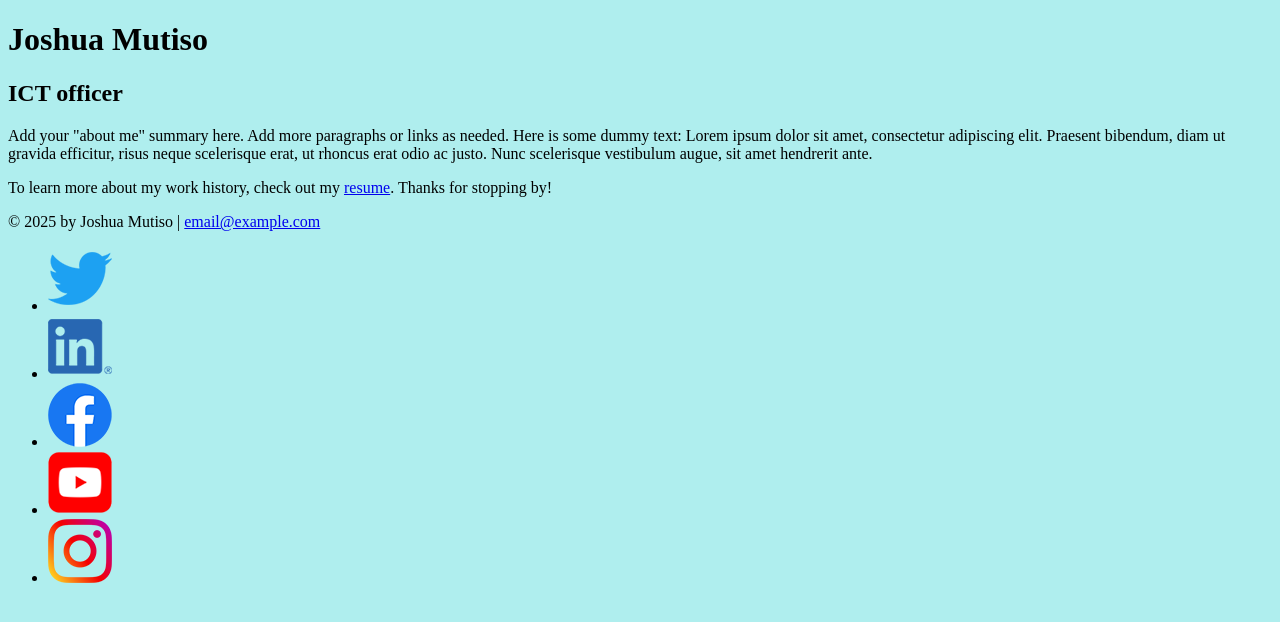
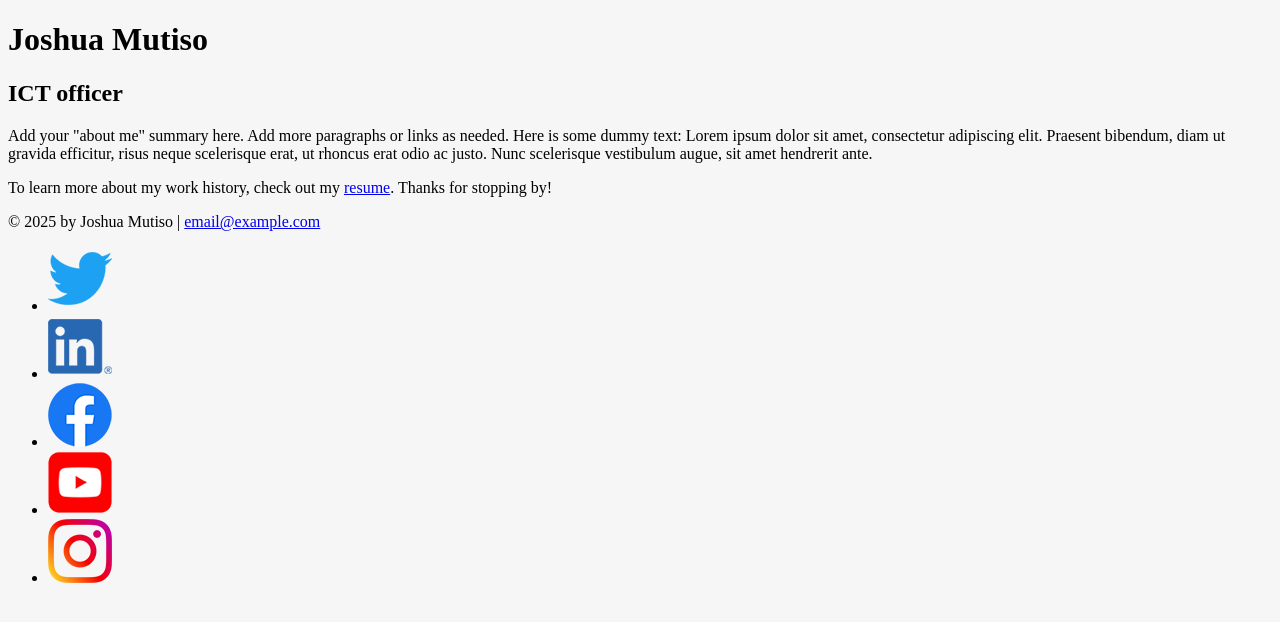
Before and after one commit to nerdguy-lab/css-essential-training, a plain HTML site: page index.html in a window 1280 px wide. Drawn offline with Linux system fonts and the light colour scheme.

Commit message:
Prepping the CSS file.

```diff
--- a/css/styles.css
+++ b/css/styles.css
@@ -1,3 +1,37 @@
+/*
+COLOR PALETTE
+
+Dark green #3c8453
+Sandy beige #bcaa96
+Dark gray #222222
+Light gray #d3d4d6
+Off-white #f6f6f6
+*/
+
+/* GLOBAL STYLES
+---------------------------------------*/
+
 body {
-    background: paleturquoise;
+    background: #f6f6f6;
 }
+
+/* HOMES
+---------------------------------------*/
+
+/* RESUME
+---------------------------------------*/
+
+/* Profile
+---------------------------------------*/
+
+/* Projects
+---------------------------------------*/
+
+/* Work Experience
+---------------------------------------*/
+
+/* Education
+---------------------------------------*/
+
+/* FOOTER
+---------------------------------------*/
```
